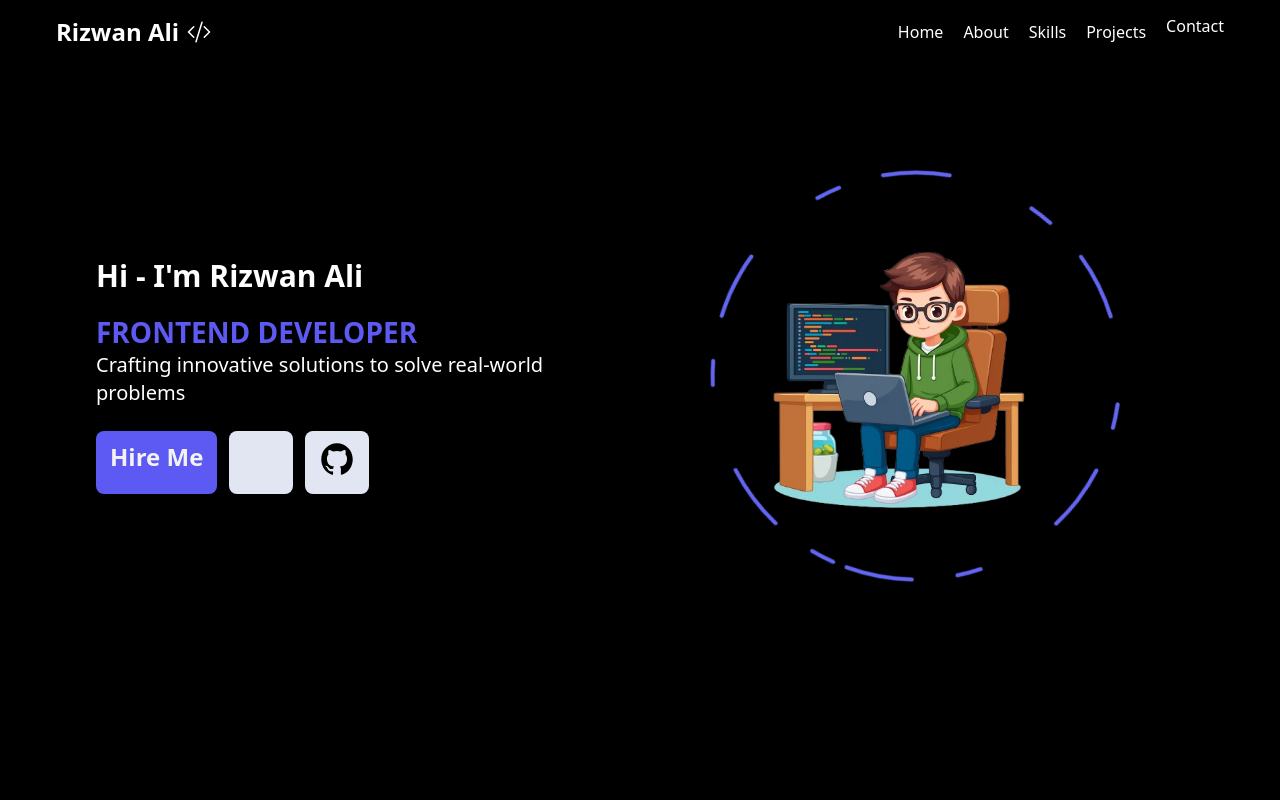
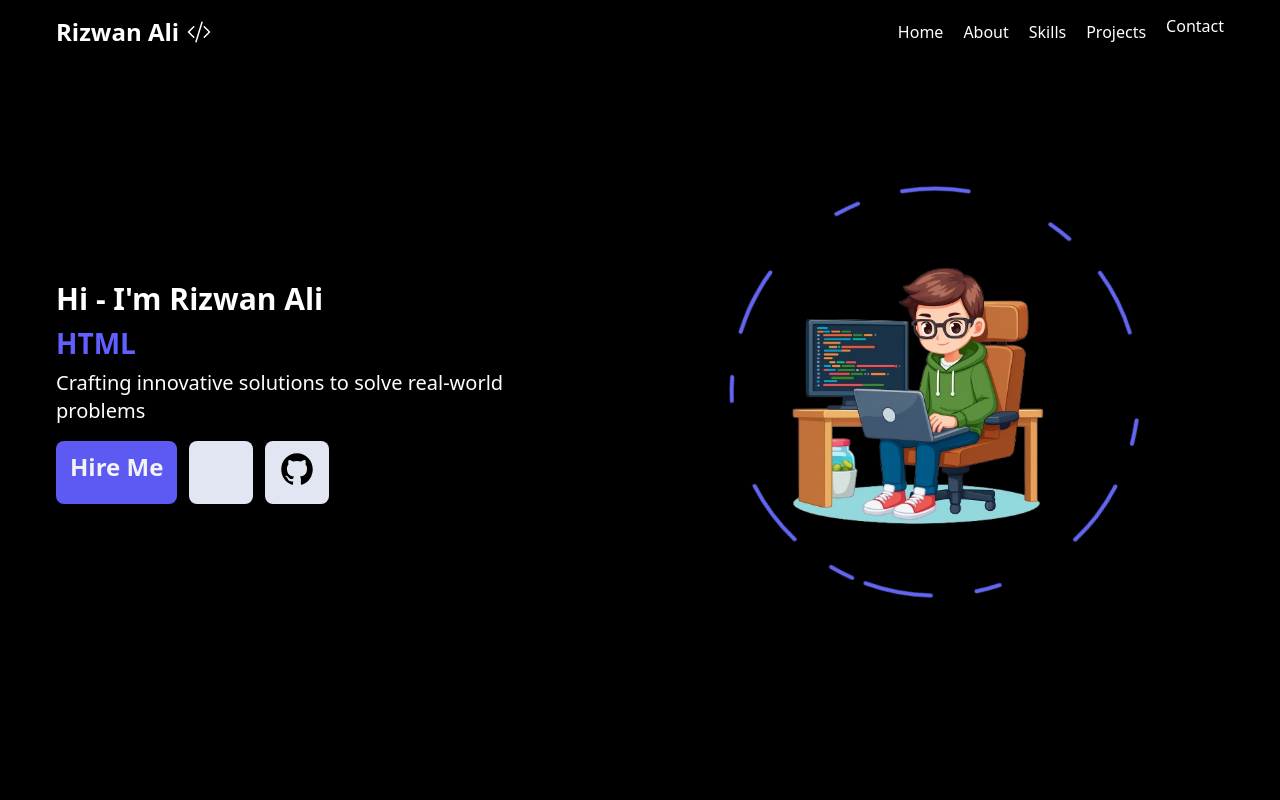
Before and after one commit to RizwanAli4574/My-Portfolio, a React (Vite) app: page / in a window 1280 px wide. Shown: the top 800 px of the page. Built offline with nearby package versions, Linux system fonts and the light colour scheme; some icons are missing.

Commit message:
Some changes

```diff
--- a/src/Section/Hero.jsx
+++ b/src/Section/Hero.jsx
@@ -1,8 +1,9 @@
-import { useEffect, useRef, } from "react";
+import { useEffect, useRef, useState } from "react";
 import heroPic from "../assets/HeroPic/04.png";
 import { FaLinkedin } from "react-icons/fa6";
 import { IoLogoGithub } from "react-icons/io5";
 
+// Smooth rotating animation for ellipse
 function useRotatingAnimation(initialAngle = 0, rotationSpeed = 0.3) {
   const ellipseRef = useRef(null);
   const angleRef = useRef(initialAngle);
@@ -12,7 +13,7 @@ function useRotatingAnimation(initialAngle = 0, rotationSpeed = 0.3) {
     const rotate = () => {
       if (ellipseRef.current) {
         angleRef.current += rotationSpeed;
-        ellipseRef.current.style.transform = `rotate(${angleRef.current}deg)`;
+        ellipseRef.current.style.transform = `translateZ(0) rotate(${angleRef.current}deg)`;
       }
       frameRef.current = requestAnimationFrame(rotate);
     };
@@ -27,53 +28,68 @@ function useRotatingAnimation(initialAngle = 0, rotationSpeed = 0.3) {
   return ellipseRef;
 }
 
-// function useRoleSwitcher(roles, interval = 1800) {
-//   const [role, setRole] = useState(roles[0]);
+// Role text smooth left→right slide
+function useRoleSwitcher(roles, interval = 3500) {
+  const [index, setIndex] = useState(0);
+  const [slide, setSlide] = useState(true);
 
-//   useEffect(() => {
-//     const id = setInterval(() => {
-//       setRole((prev) => roles[(roles.indexOf(prev) + 1) % roles.length]);
-//     }, interval);
+  useEffect(() => {
+    const timer = setInterval(() => {
+      setSlide(false);
 
-//     return () => clearInterval(id);
-//   }, [roles, interval]);
+      setTimeout(() => {
+        setIndex((prev) => (prev + 1) % roles.length);
+        setSlide(true);
+      }, 500); // smooth slide timing
+    }, interval);
 
-//   return role;
-// }
+    return () => clearInterval(timer);
+  }, [roles, interval]);
+
+  return { role: roles[index], slide };
+}
 
 const Hero = () => {
   const ellipseRef = useRotatingAnimation();
-  // const role = useRoleSwitcher([
-  //   "FRONTEND DEVELOPER",
-  //   "HTML",
-  //   "CSS",
-  //   "JAVASCRIPT",
-  //   "REACT JS",
-  //   "BOOTSTRAP",
-  //   "TAILWIND",
-  // ]);
+  const { role, slide } = useRoleSwitcher([
+    "FRONTEND DEVELOPER",
+    "HTML",
+    "CSS",
+    "JAVASCRIPT",
+    "REACT JS",
+    "BOOTSTRAP",
+    "TAILWIND",
+  ]);
 
   return (
-    <section className="min-h-[calc(dvh-4rem)]  bg-no-repea md:pt-5 md:px-20">
-      <div className="mx-auto grid max-w-[1200px] grid-cols-1 items-center gap-4 px-4 pb-10 pt-10 md:grid-cols-2 lg:p-4">
-        <div className="flex min-h-48 flex-col justify-between lg:min-h-56 lg:max-w-[33.75rem] md:max-w-screen">
+    <section className="overflow-x-hidden min-h-[calc(100dvh-4rem)] bg-no-repeat md:pt-5 md:px-6 lg:px-8">
+      <div className="mx-auto grid max-w-[1200px] grid-cols-1 items-center gap-4 md:gap-2 lg:gap-3 px-4 pb-8 pt-8 md:grid-cols-2">
+
+        {/* Left Content */}
+        <div className="flex flex-col gap-2 lg:max-w-[33.75rem] md:max-w-full">
           <h1>
             <span className="mb-0 block text-3xl font-bold text-white">
               Hi - I'm Rizwan Ali
             </span>
-            <span className="w-fit block lg:text-[1.75rem] text-2xl font-bold text-indigo-500 lg:pt-5 animate-pulse">
-               FRONTEND DEVELOPER
-            </span>
-            {/* <span className="block lg:text-[1.75rem] text-2xl font-bold text-indigo-500 lg:pt-4 w-[350px]  transition-all duration-500 ">
-              {role}
-            </span> */}
+
+            {/* Smooth sliding role text */}
+            <div className="relative h-[2rem] lg:h-[2rem] overflow-hidden mt-2">
+              <span
+                className={`absolute left-0 top-0 flex items-center font-bold text-indigo-500 text-2xl lg:text-[1.75rem] transition-all duration-600 ease-in-out ${
+                  slide ? "translate-x-0 opacity-100" : "-translate-x-6 opacity-0"
+                }`}
+              >
+                {role}
+              </span>
+            </div>
           </h1>
 
-          <h2 className="mt-0 text-xl text-white">
+          <h2 className="mt-2 md:mt-1 text-xl text-white">
             Crafting innovative solutions to solve real-world problems
           </h2>
 
-          <div className="mt-6 flex flex-wrap gap-3 ">
+          {/* Buttons & Social */}
+          <div className="mt-3 md:mt-2 flex flex-wrap gap-3">
             <a
               href="#contact"
               className="min-w-25 cursor-pointer rounded-lg bg-indigo-500 px-[14px] py-[10px] text-center text-2xl font-bold text-white animate-pulse hover:animate-none"
@@ -85,11 +101,10 @@ const Hero = () => {
               href="https://www.linkedin.com/in/rizwan--ali"
               target="_blank"
               rel="noopener noreferrer"
-              className="cursor-pointer rounded-lg  px-[14px] py-[10px] text-2xl  text-blue-700 bg-indigo-50 animate-pulse hover:animate-none"
+              className="cursor-pointer rounded-lg px-[14px] py-[10px] text-2xl text-blue-700 bg-indigo-50 animate-pulse hover:animate-none"
             >
               <span className="text-4xl">
-                {" "}
-                <FaLinkedin />{" "}
+                <FaLinkedin />
               </span>
             </a>
 
@@ -97,21 +112,23 @@ const Hero = () => {
               href="https://github.com/RizwanAli4574"
               target="_blank"
               rel="noopener noreferrer"
-              className="cursor-pointer rounded-lg  px-[14px] py-[10px] text-2xl text-black bg-indigo-50 animate-pulse hover:animate-none"
+              className="cursor-pointer rounded-lg px-[14px] py-[10px] text-2xl text-black bg-indigo-50 animate-pulse hover:animate-none"
             >
               <span className="text-4xl">
-                <IoLogoGithub />{" "}
+                <IoLogoGithub />
               </span>
             </a>
           </div>
         </div>
 
+        {/* Right Image with rotating ellipse */}
         <div className="flex min-h-[18.75rem] items-center justify-center lg:min-h-[35rem] pt-10 sm:pt-0">
-          <div className="relative w-[18rem] h-[18rem] sm:w-[22rem] sm:h-[22rem] md:w-[20rem] md:h-[20rem] lg:w-[25.75rem] lg:h-[25.75rem] ">
+          <div className="relative w-[18rem] h-[18rem] sm:w-[22rem] sm:h-[22rem] md:w-[20rem] md:h-[20rem] lg:w-[25.75rem] lg:h-[25.75rem]">
             <img
               src={heroPic}
               alt="Rizwan Ali"
-              className="absolute left-0 top-0 h-full w-full object-contain "
+              className="absolute left-0 top-0 h-full w-full object-contain select-none"
+              loading="eager"
             />
 
             <div
@@ -137,6 +154,7 @@ const Hero = () => {
             </div>
           </div>
         </div>
+
       </div>
     </section>
   );
```
